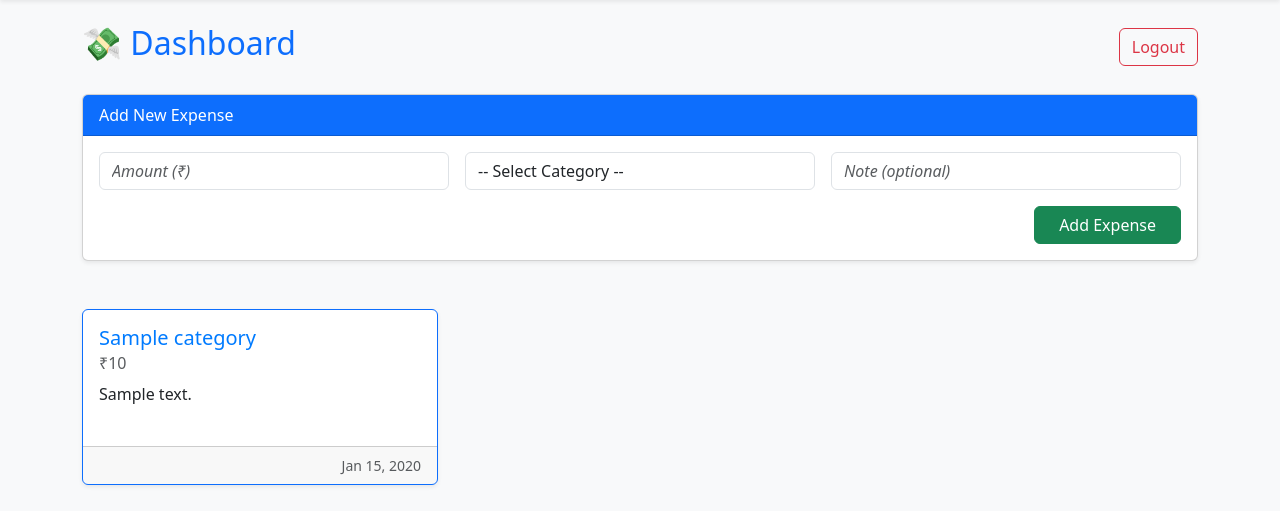
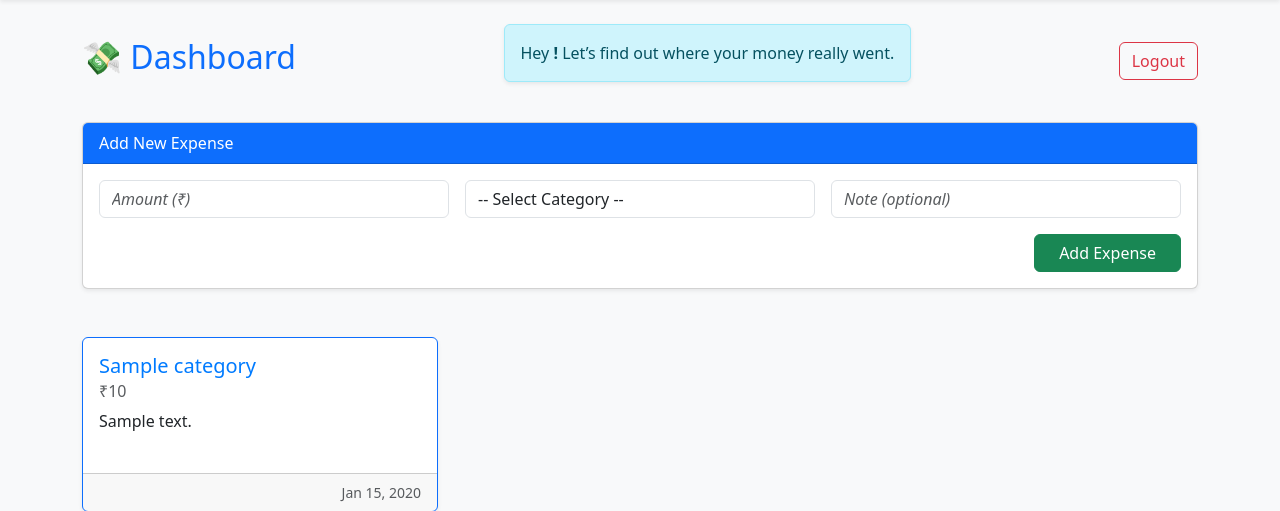
Before and after one commit to saurav0311/expense-manager, a Flask app: template app/templates/index.html in a window 1280 px wide. Shown: the part 56-567 px from the top of the page. Run offline with Flask 3, Linux system fonts and the light colour scheme; the template is opened without the code that fills it: most values are stand-ins (such as "Sample title", 1, 10 or a date in 2020).

Commit message:
Just added the welcome message in dashboard

```diff
--- a/app/templates/index.html
+++ b/app/templates/index.html
@@ -5,6 +5,13 @@
 <div class="container my-4">
   <div class="d-flex justify-content-between align-items-center mb-4">
     <h2 class="text-primary">💸 Dashboard</h2>
+    <div class="alert alert-info d-flex justify-content-between align-items-center shadow-sm">
+      <div>
+        Hey <strong>{{ current_user.username }}!</strong> Let’s find out where your money really went.
+      </div>
+    </div>
+
+
     <a href="/auth/logout" class="btn btn-outline-danger">Logout</a>
   </div>
 
```
